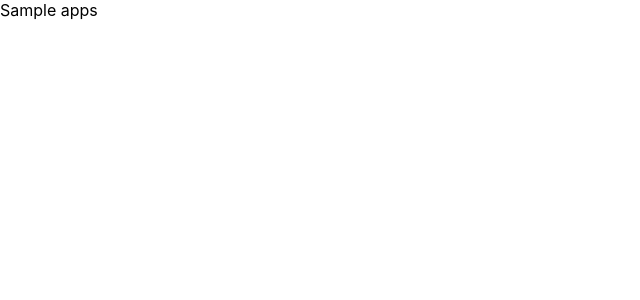
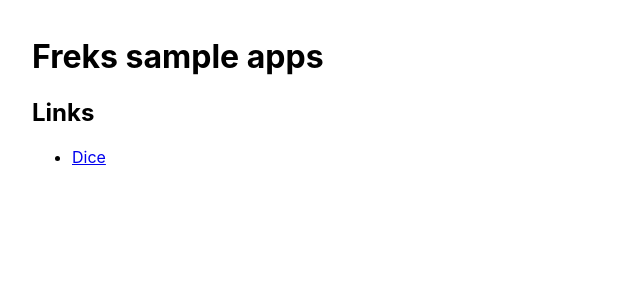
Before and after one commit to shoji-k/react-apps, a React (Create React App) app: page / in a window 1280 px wide. Shown: the top 300 px of the page, without its empty margins (0-640 px from the left). Built offline with nearby package versions, Linux system fonts and the light colour scheme.

Commit message:
install react-router and add dice pages

```diff
--- a/package.json
+++ b/package.json
@@ -12,6 +12,7 @@
     "@types/react-dom": "^17.0.11",
     "react": "^17.0.2",
     "react-dom": "^17.0.2",
+    "react-router-dom": "^6.2.1",
     "react-scripts": "5.0.0",
     "typescript": "^4.5.5",
     "web-vitals": "^2.1.4"
--- a/src/App.tsx
+++ b/src/App.tsx
@@ -1,12 +1,16 @@
-import React from 'react';
+import React from "react";
+import { Link } from "react-router-dom";
 
 function App() {
   return (
-    <div>
-      <header>
-        Sample apps
-      </header>
-    </div>
+    <>
+      <h2>Links</h2>
+      <ul>
+        <li>
+          <Link to="/dice">Dice</Link>
+        </li>
+      </ul>
+    </>
   );
 }
 
--- /dev/null
+++ b/src/components/pages/dice.tsx
@@ -0,0 +1,11 @@
+import React from "react";
+import { Link } from "react-router-dom";
+
+export default function Dice() {
+  return (
+    <>
+      <h2>Dice</h2>
+      <Link to="/">Home</Link>
+    </>
+  );
+}
--- a/src/index.css
+++ b/src/index.css
@@ -5,6 +5,7 @@ body {
     sans-serif;
   -webkit-font-smoothing: antialiased;
   -moz-osx-font-smoothing: grayscale;
+  padding: 1rem 2rem;
 }
 
 code {
--- a/src/index.tsx
+++ b/src/index.tsx
@@ -1,14 +1,26 @@
-import React from 'react';
-import ReactDOM from 'react-dom';
-import './index.css';
-import App from './App';
-import reportWebVitals from './reportWebVitals';
+import React from "react";
+import ReactDOM from "react-dom";
+import { BrowserRouter, Route, Routes } from "react-router-dom";
+import App from "./App";
+import Dice from "./components/pages/dice";
+import "./index.css";
+import reportWebVitals from "./reportWebVitals";
 
 ReactDOM.render(
   <React.StrictMode>
-    <App />
+    <BrowserRouter>
+      <header>
+        <h1>Freks sample apps</h1>
+      </header>
+      <main>
+        <Routes>
+          <Route path="/" element={<App />} />
+          <Route path="dice" element={<Dice />} />
+        </Routes>
+      </main>
+    </BrowserRouter>
   </React.StrictMode>,
-  document.getElementById('root')
+  document.getElementById("root")
 );
 
 // If you want to start measuring performance in your app, pass a function
```
Also changed, not shown: 2 other files (tests, documents, lock files or other folders).
